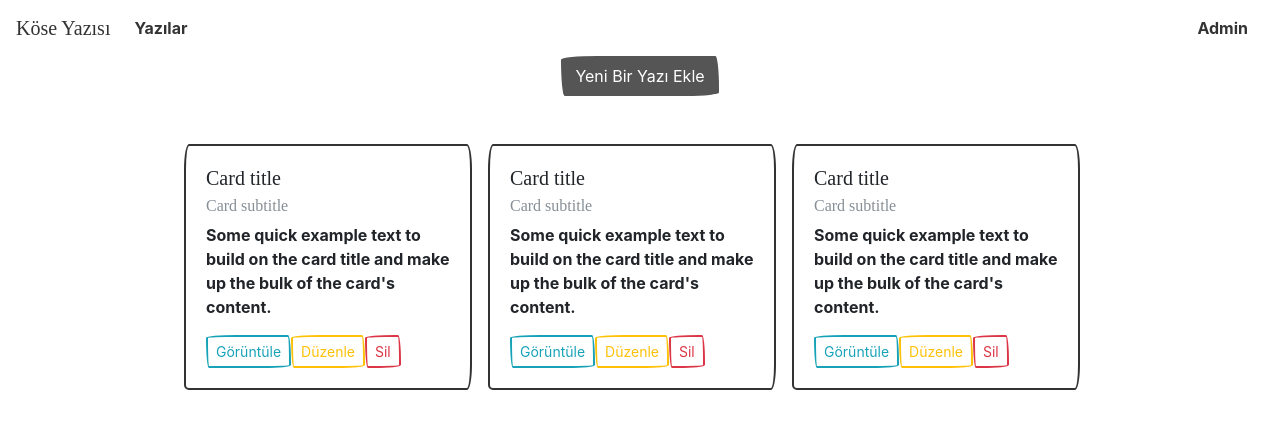
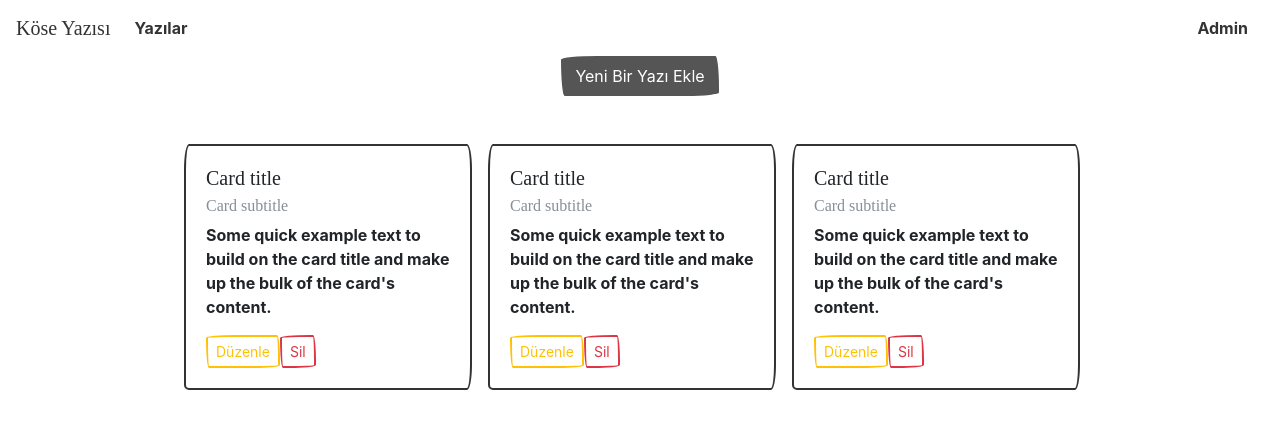
Before and after one commit to gazihandemir/Kose-Yazilarim, a Nuxt app: page /admin in a window 1280 px wide. Shown: the top 428 px of the page. Built offline with nearby package versions, Linux system fonts and the light colour scheme; a web font is replaced by a local one.

Commit message:
post butonları dinamikleştirildi

```diff
--- a/components/post/Post.vue
+++ b/components/post/Post.vue
@@ -7,24 +7,35 @@
         Some quick example text to build on the card title and make up the bulk
         of the card's content.
       </p>
+
+      <div class="admin-button-conteiner" v-if="isAdmin">
+        <a
+          href="#"
+          @click.prevent="$router.push(`/admin/1`)"
+          class="btn btn-outline-warning btn-sm"
+          >Düzenle</a
+        >
+        <a href="#" class="btn btn-outline-danger btn-sm">Sil</a>
+      </div>
       <a
+        v-else
         href="#"
         @click.prevent="$router.push(`/posts/1`)"
         class="btn btn-outline-info btn-sm"
         >Görüntüle</a
       >
-      <a
-        href="#"
-        @click.prevent="$router.push(`/admin/1`)"
-        class="btn btn-outline-warning btn-sm"
-        >Düzenle</a
-      >
-      <a href="#" class="btn btn-outline-danger btn-sm">Sil</a>
     </div>
   </div>
 </template>
 <script>
-export default {};
+export default {
+  props: {
+    isAdmin: {
+      required: true,
+      type: Boolean,
+    },
+  },
+};
 </script>
 <style scoped>
 .card {
--- a/components/post/PostList.vue
+++ b/components/post/PostList.vue
@@ -9,7 +9,7 @@
       align-items-center
     "
   >
-   <Post v-for="i in 3" :key="i"/>
+    <Post v-for="i in 3" :key="i" :is-admin="isAdmin" />
   </div>
 </template>
 <script>
@@ -18,5 +18,12 @@ export default {
   components: {
     Post,
   },
+  props: {
+    isAdmin: {
+      type: Boolean,
+      required: false,
+      default: false,
+    },
+  },
 };
 </script>
--- a/pages/admin/index.vue
+++ b/pages/admin/index.vue
@@ -5,7 +5,7 @@
         Yeni Bir Yazı Ekle
       </button>
     </div>
-    <PostList />
+    <PostList :is-admin="true" />
   </div>
 </template>
 <script>
```
